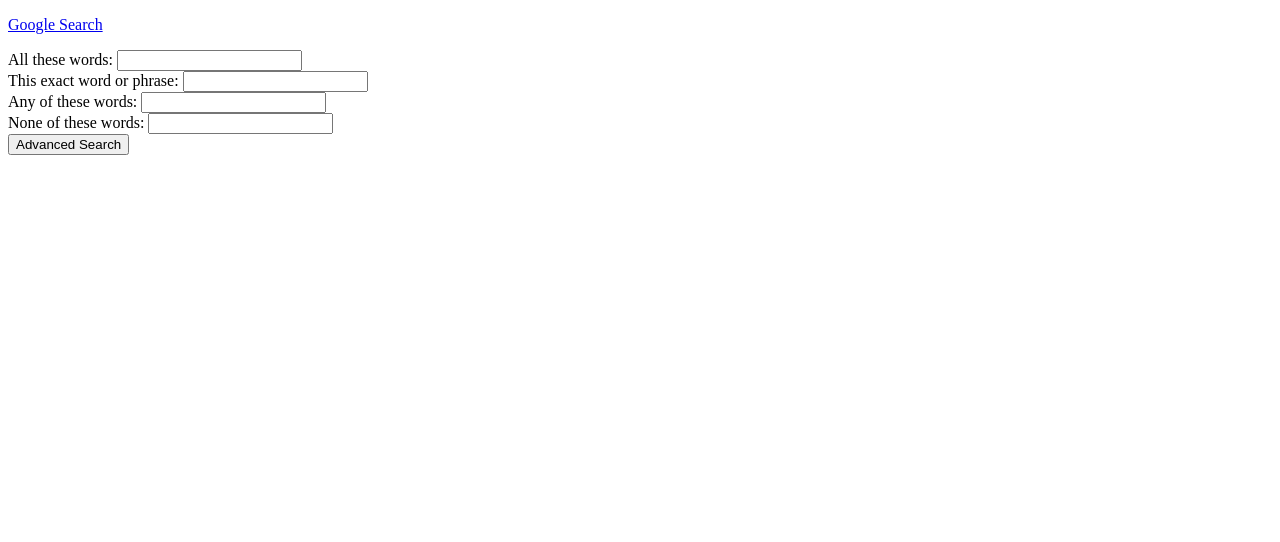
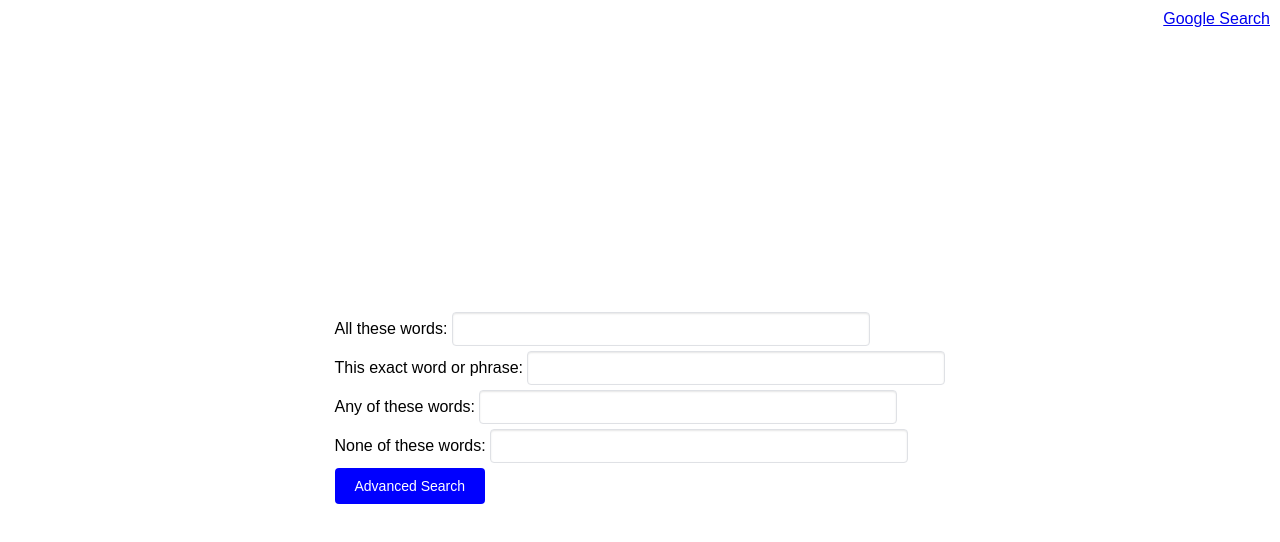
Before and after one commit to JacobGrigg14/search, a plain HTML site: page advanced.html in a window 1280 px wide. Drawn offline with Linux system fonts and the light colour scheme.

Commit message:
add all of the css

```diff
--- a/advanced.html
+++ b/advanced.html
@@ -2,27 +2,30 @@
 <html lang="en">
 <head>
     <title>Search</title>
+    <link rel="stylesheet" href="styles.css">
 </head>
 <body>
-    <p><a href="index.html">Google Search</a></p>
+    <div class="top-links">
+        <a href="index.html">Google Search</a>
+    </div>
 
     <form action="https://www.google.com/search">
-        <div>
+        <div class="advanced-search-field">
             <label for="as_q">All these words:</label>
-            <input type="text" id="as_q" name="as_q">
+            <input autocomplete="off" class="advanced-textfield" type="text" id="as_q" name="as_q">
         </div>
-        <div>
+        <div class="advanced-search-field">
             <label for="as_epq">This exact word or phrase:</label>
-            <input type="text" id="as_epq" name="as_epq">
+            <input autocomplete="off" class="advanced-textfield" type="text" id="as_epq" name="as_epq">
         </div>
-        <div>
+        <div class="advanced-search-field">
             <label for="as_oq">Any of these words:</label>
-            <input type="text" id="as_oq" name="as_oq">
+            <input autocomplete="off" class="advanced-textfield" type="text" id="as_oq" name="as_oq">
         </div>
-        <div>
+        <div class="advanced-search-field">
             <label for="as_eq">None of these words:</label>
-            <input type="text" id="as_eq" name="as_eq">
+            <input autocomplete="off" class="advanced-textfield" type="text" id="as_eq" name="as_eq">
         </div>
-        <input type="submit" value="Advanced Search">
+        <input class="advanced-search-button" type="submit" value="Advanced Search">
     </form>
 </body>
--- /dev/null
+++ b/styles.css
@@ -0,0 +1,69 @@
+body {
+  height: 100vh;                 /* Full height of viewport */
+  display: flex;                 /* Use Flexbox for centering */
+  flex-direction: column;
+  justify-content: center;       /* Center vertically */
+  align-items: center;           /* Center horizontally */
+  font-family: Arial, sans-serif;
+  background-color: white;
+}
+
+.advanced-search-button{
+    background-color: blue;
+    color: white;
+    padding: 10px 20px;
+    border: none;
+    border-radius: 4px;
+    cursor: pointer;
+    font-size: 14px;
+}
+
+.advanced-search-field {
+    margin-bottom: 5px;
+}
+
+.advanced-textfield {
+    width: 400px;
+    padding: 8px;
+    font-size: 14px;
+    border: 1px solid #dfe1e5;
+    border-radius: 4px;
+    box-shadow: inset 0 1px 2px rgba(0, 0, 0, 0.1);
+}
+
+.buttons {
+    margin-top: 20px;
+    text-align: center;
+    padding: 10px 20px;
+    cursor: pointer;
+    font-size: 14px;
+    border: none;
+    border-radius: 4px;
+    background-color: #f8f9fa;
+}
+
+.buttons:hover {
+    border: 1px solid #dfe1e5;
+}
+
+.centered-buttons {
+    display: flex;
+    justify-content: center;
+    gap: 10px;
+}
+
+.top-links {
+    position: absolute;
+    top: 10px;
+    right: 10px;
+}
+
+.search-box {
+    border: 1px solid #dfe1e5;
+    border-radius: 36px;
+    box-shadow: 0 2px 5px rgba(0, 0, 0, 0.1);
+    font-size: 16px;
+    padding: 10px;
+    width: 400px;
+    height: 30px;
+}
```
Also changed, not shown: images.html (+9 -4 lines), index.html (+11 -5 lines).
